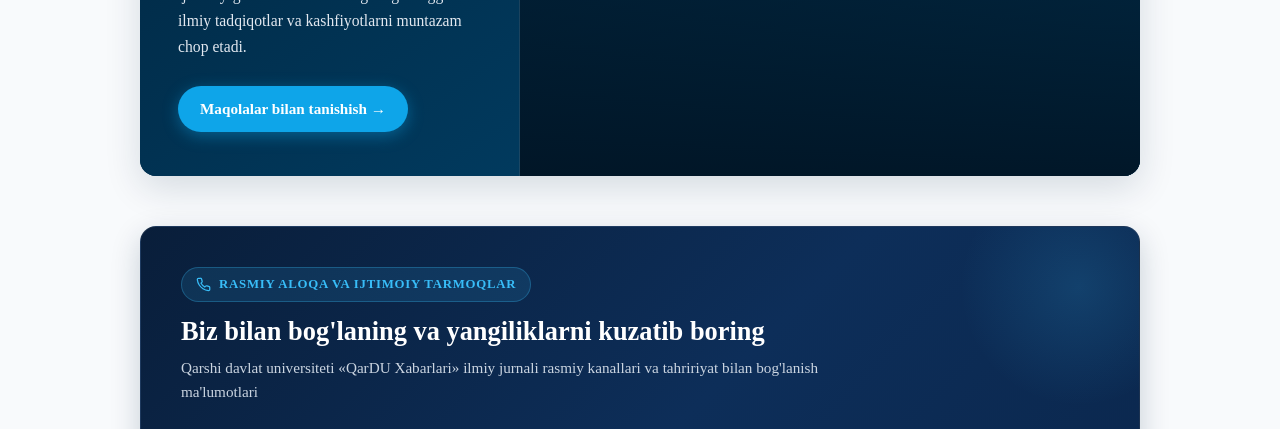
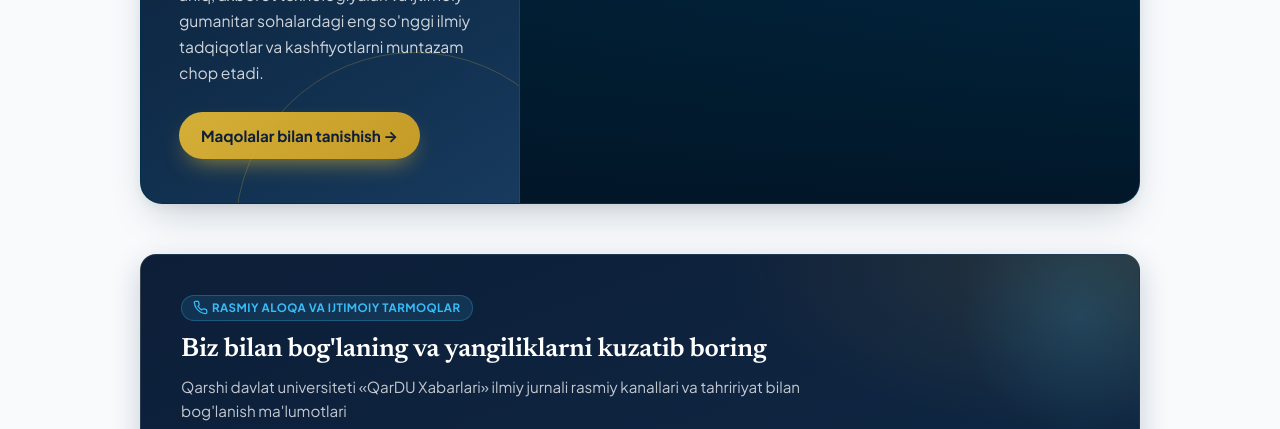
Before and after one commit to qarduxabarlari/qarduxabarlari-sayt, a website: page index.html in a window 1280 px wide. Shown: the part 518-947 px from the top of the page. Drawn offline with nearby package versions, Linux system fonts and the light colour scheme; no server answers.

Commit message:
Load academic fonts and theme layer

```diff
--- a/index.html
+++ b/index.html
@@ -7,7 +7,11 @@
   <title>QarDU Xabarlari | Ilmiy-nazariy jurnal</title>
   <meta name="description"
     content="Qarshi Davlat Universiteti Xabarlari ilmiy jurnali - Maqolalar, annotatsiyalar, kalit so'zlar va maqola pasporti.">
+  <link rel="preconnect" href="https://fonts.googleapis.com">
+  <link rel="preconnect" href="https://fonts.gstatic.com" crossorigin>
+  <link rel="stylesheet" href="https://fonts.googleapis.com/css2?family=Newsreader:ital,opsz,wght@0,6..72,400;0,6..72,500;0,6..72,600;0,6..72,700;1,6..72,500&family=Plus+Jakarta+Sans:wght@400;500;600;700&display=swap">
   <link rel="stylesheet" href="styles.css">
+  <link rel="stylesheet" href="theme-academic.css">
   <link rel="icon" type="image/png" href="qardu-xabarlari.png">
 </head>
 
```
